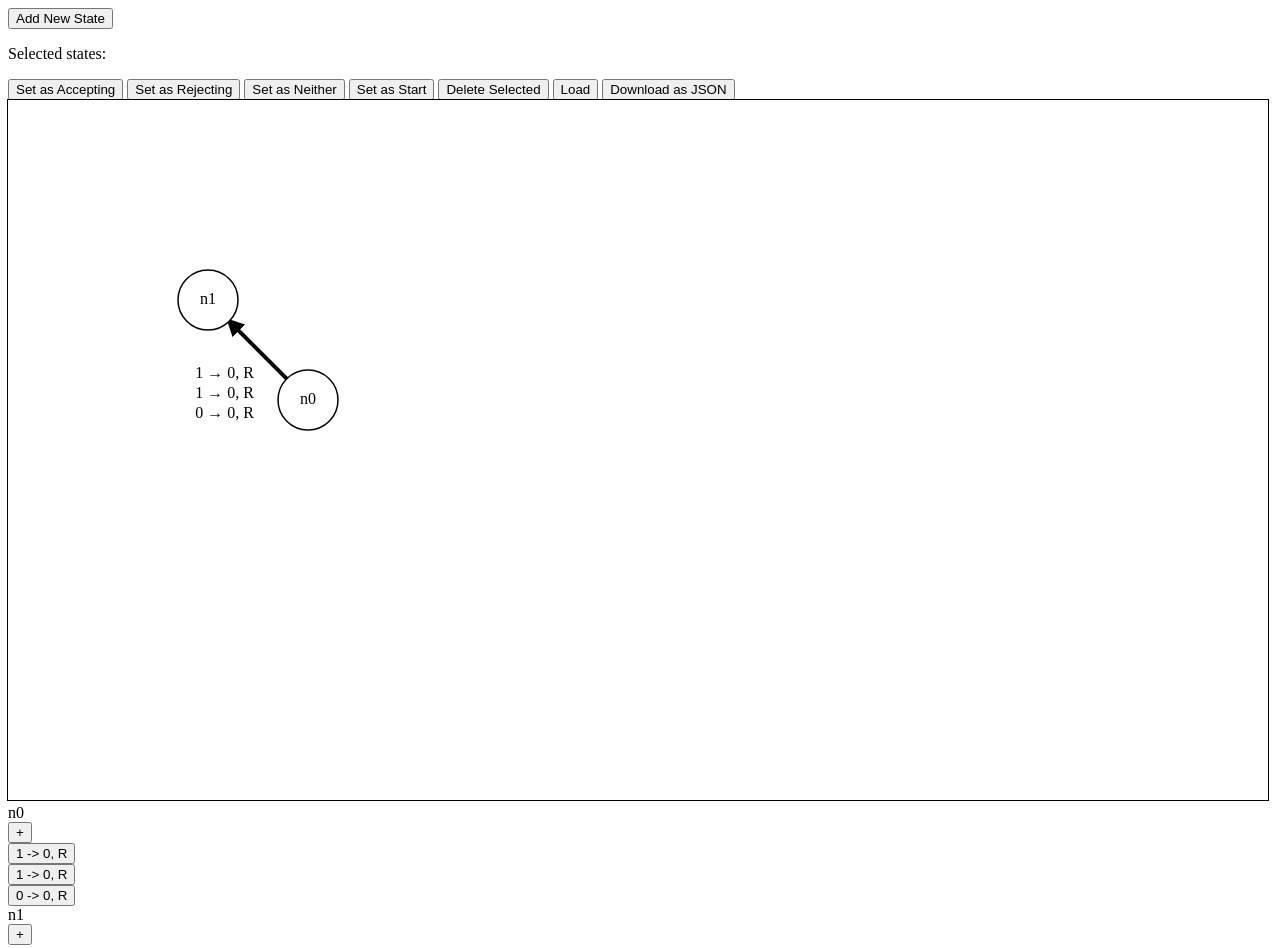
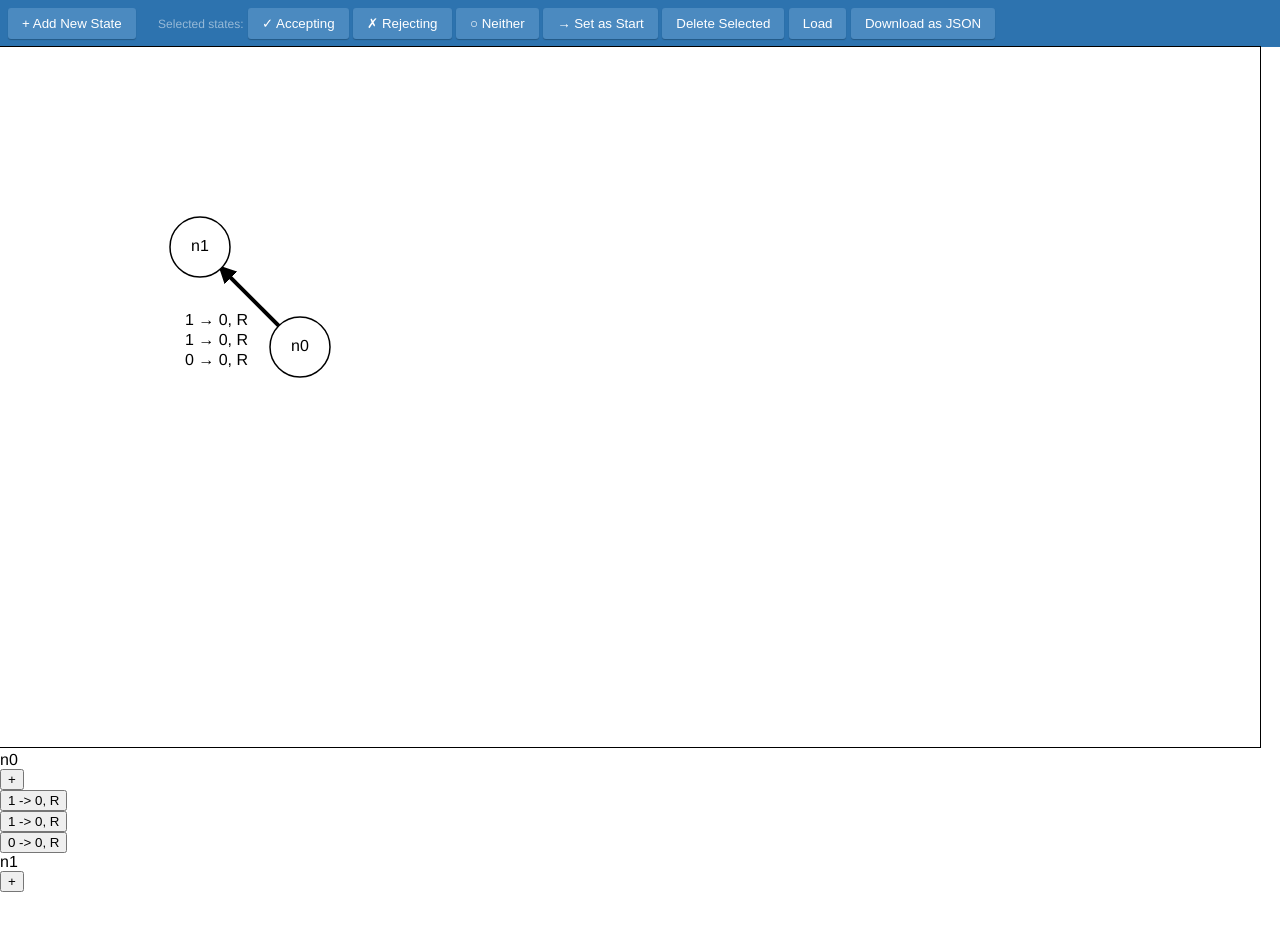
Before and after one commit to precup/turing-machine-sim, a plain HTML site: page tm.html in a window 1280 px wide. After the commit the page ends 892 px from the top, so only its background shows below. Drawn offline with nearby package versions, Linux system fonts and the light colour scheme.

Commit message:
visual update

```diff
--- a/tm.css
+++ b/tm.css
@@ -109,3 +109,46 @@ circle.inner {
   z-index: 10;
   display: none;
 }
+
+/** UI **/
+body {
+  margin: 0px;
+  font-family: "Avenir", "Helvetica Neue", "Helvetica", "Arial", sans-serif;
+}
+
+.menu {
+  padding: 8px;
+  color: #ffffff;
+  background-color: #2d73af;
+}
+
+.menu > button {
+  padding: 8px 14px;
+  border: none;
+  background-color: #4b8ac0;
+  border-radius: 3px;
+  box-shadow: 0px 1px 1px #235987;
+  font-weight: 300;
+  color: #ffffff;
+  transition: background-color .2s ease, box-shadow .2s ease;
+}
+
+.menu > button:hover {
+  background-color: #6fa1cd;
+  box-shadow: 0px 10px 10px #235987;
+}
+
+.menu > button:active {
+  background-color: #4884b7;
+  box-shadow: inset 0px 1px 1px #235987;
+}
+
+.marked {
+  background-color: #6fa1cd !important;
+}
+
+#selectedText {
+  margin-left: 18px;
+  font-size: 12px;
+  color: rgba(255, 255, 255, 0.5);
+}
--- a/tm.html
+++ b/tm.html
@@ -131,12 +131,12 @@ function openModal(type) {
 </script>
 </head><body onload="buildGUI()">
 <div class="menu">
-  <button type="button" onclick="addNode()">Add New State</button>
-  <p id="selectedText">Selected states:</p>
-  <button type="button" class="acceptButton" onclick="setState(true, false)">Set as Accepting</button>
-  <button type="button" class="rejectButton" onclick="setState(false, true)">Set as Rejecting</button>
-  <button type="button" class="neitherButton" onclick="setState(false, false)">Set as Neither</button>
-  <button type="button" onclick="setStart()">Set as Start</button>
+  <button type="button" onclick="addNode()">+ Add New State</button>
+  <span id="selectedText">Selected states:</span>
+  <button type="button" class="acceptButton" onclick="setState(true, false)">&#x2713; Accepting</button>
+  <button type="button" class="rejectButton" onclick="setState(false, true)">&#x2717; Rejecting</button>
+  <button type="button" class="neitherButton" onclick="setState(false, false)">&#x25cb; Neither</button>
+  <button type="button" onclick="setStart()">&#x2192; Set as Start</button>
   <button type="button" onclick="deleteSelected()">Delete Selected</button>
   <!--
   TODO: This currently isn't working. The issue appears to be that stylesheets aren't taken into account,
```
Also changed, not shown: 2 other files.
